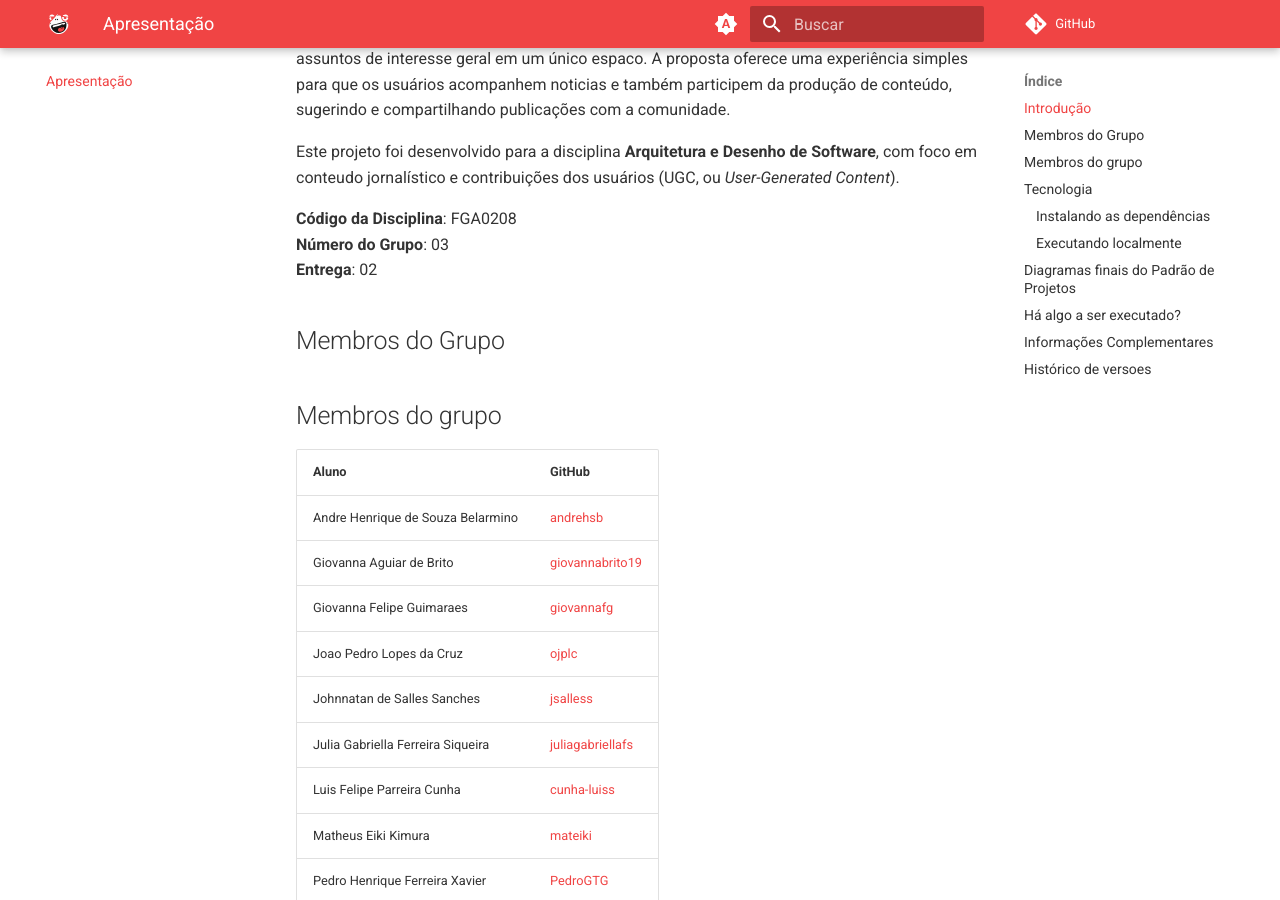
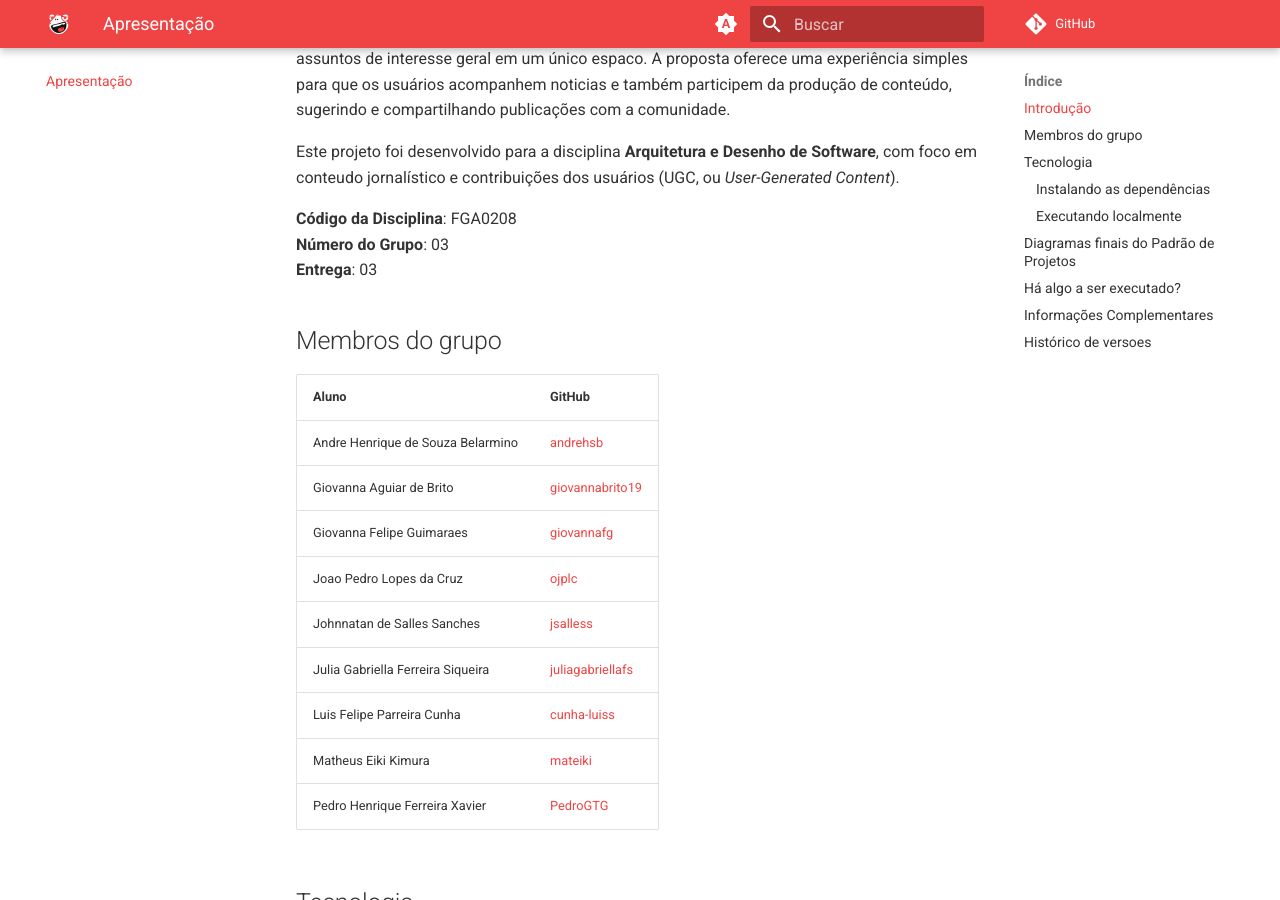
Before and after one commit to UnBArqDsw2026-2-Turma01/2026.2-T01-_G3_ProjetoPortalNoticias_Entrega_03, an MkDocs documentation site: the page built from docs/index.md, in a window 1280 px wide and 900 px high, scrolled down 761 px. Built offline with MkDocs 1.6.1 and Material for MkDocs 9.7.7, drawn with Linux system fonts in a browser that asks for light colours; comment, search, counter and statistics services are not loaded.

Commit message:
docs: corrige numeração da entrega e remove título duplicado

```diff
--- a/docs/index.md
+++ b/docs/index.md
@@ -17,9 +17,7 @@ Este projeto foi desenvolvido para a disciplina **Arquitetura e Desenho de Softw
 
 **Código da Disciplina**: FGA0208
 **Número do Grupo**: 03
-**Entrega**: 02
-
-## Membros do Grupo
+**Entrega**: 03
 
 ## Membros do grupo
 
```
